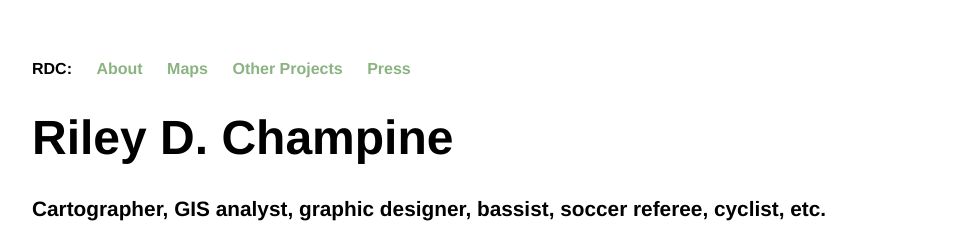
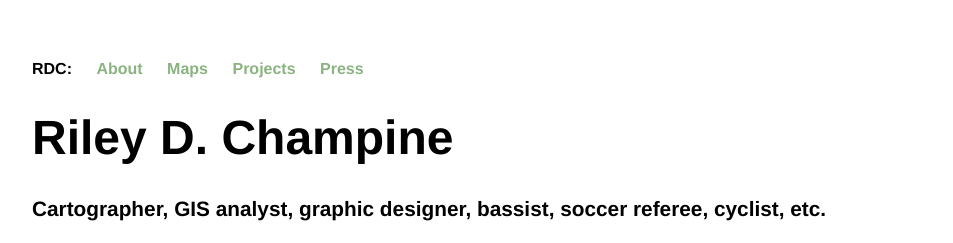
Before and after one commit to rileydchampine/rileydchampine.github.io, a Jekyll site: the page built from index.html, in a window 1280 px wide. Shown: the top 243 px of the page, without its empty margins (160-1113 px from the left). Built offline with Jekyll 4.4.1, drawn with Linux system fonts in a browser that asks for light colours.

Commit message:
Update default.html

```diff
--- a/_layouts/default.html
+++ b/_layouts/default.html
@@ -11,7 +11,7 @@
 	    			<li>RDC: </li>
 	        		<li><a href="/">About</a></li>
 	        		<li><a href="/maps.html">Maps</a></li>
-	        		<li><a href="/otherprojects.html">Other Projects</a></li>
+	        		<li><a href="/otherprojects.html">Projects</a></li>
 	        		<li><a href="/press.html">Press</a></li>
 
 	    		</ul>
```
